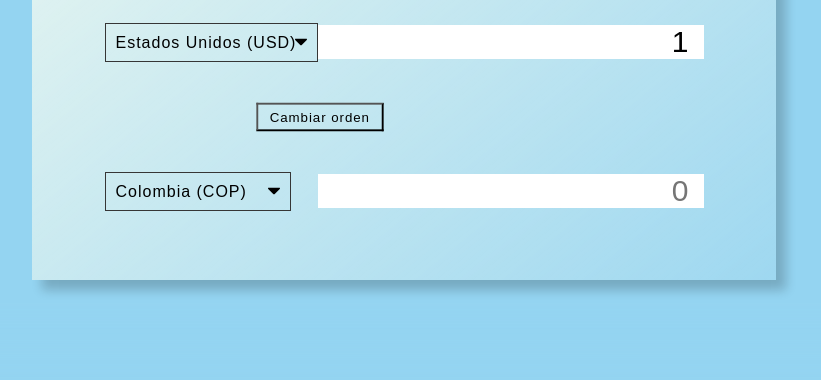
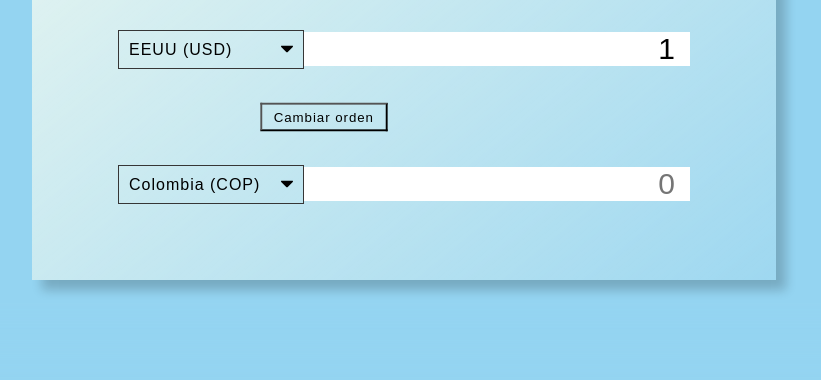
Before and after one commit to EdalScript/exchange-calculator, a plain HTML site: page index.html in a window 1280 px wide. Shown: the part 420-800 px from the top of the page, without its empty margins (236-1057 px from the left). Drawn offline with Linux system fonts and the light colour scheme; no server answers.

Commit message:
font and spacing fix

```diff
--- a/index.html
+++ b/index.html
@@ -27,7 +27,7 @@
                     <option value="MXN">México (MXN)</option>
                     <option value="RUB">Rusia (RUB)</option>
                     <option value="TRY">Turquía (TRY)</option>
-                    <option value="USD" selected>Estados Unidos (USD)</option>
+                    <option value="USD" selected>EEUU (USD)</option>
                     <option value="VES">Venezuela (VES)</option>
                 </select>
                 <input type="number" inputmode="decimal" id="amount-one" placeholder="0" value="1">
--- a/style.css
+++ b/style.css
@@ -59,7 +59,7 @@ p{
 }
 
 .currency {
-    padding: 40px 0;
+    padding: 33px 0;
     display: flex;
     align-items: center;
     justify-content: space-between;
```
